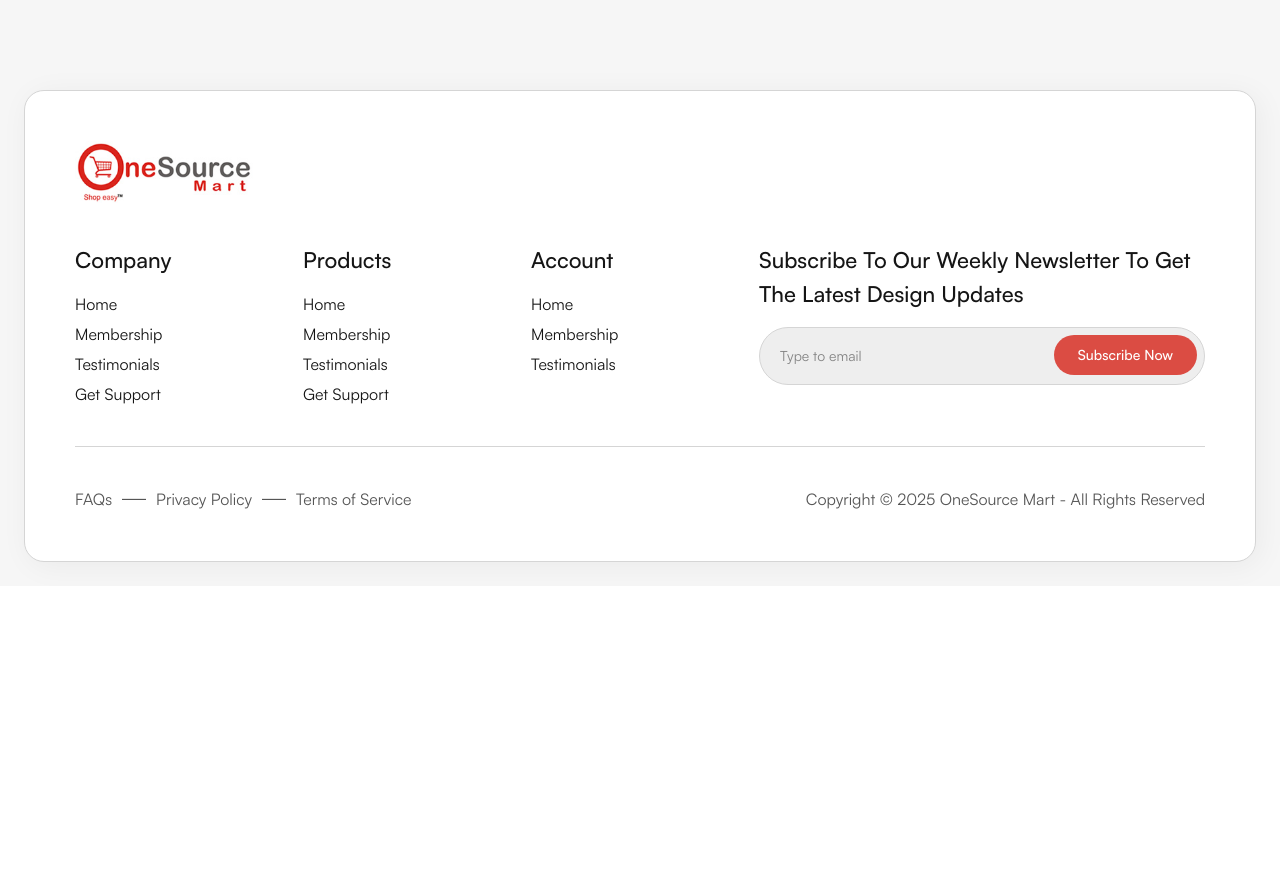
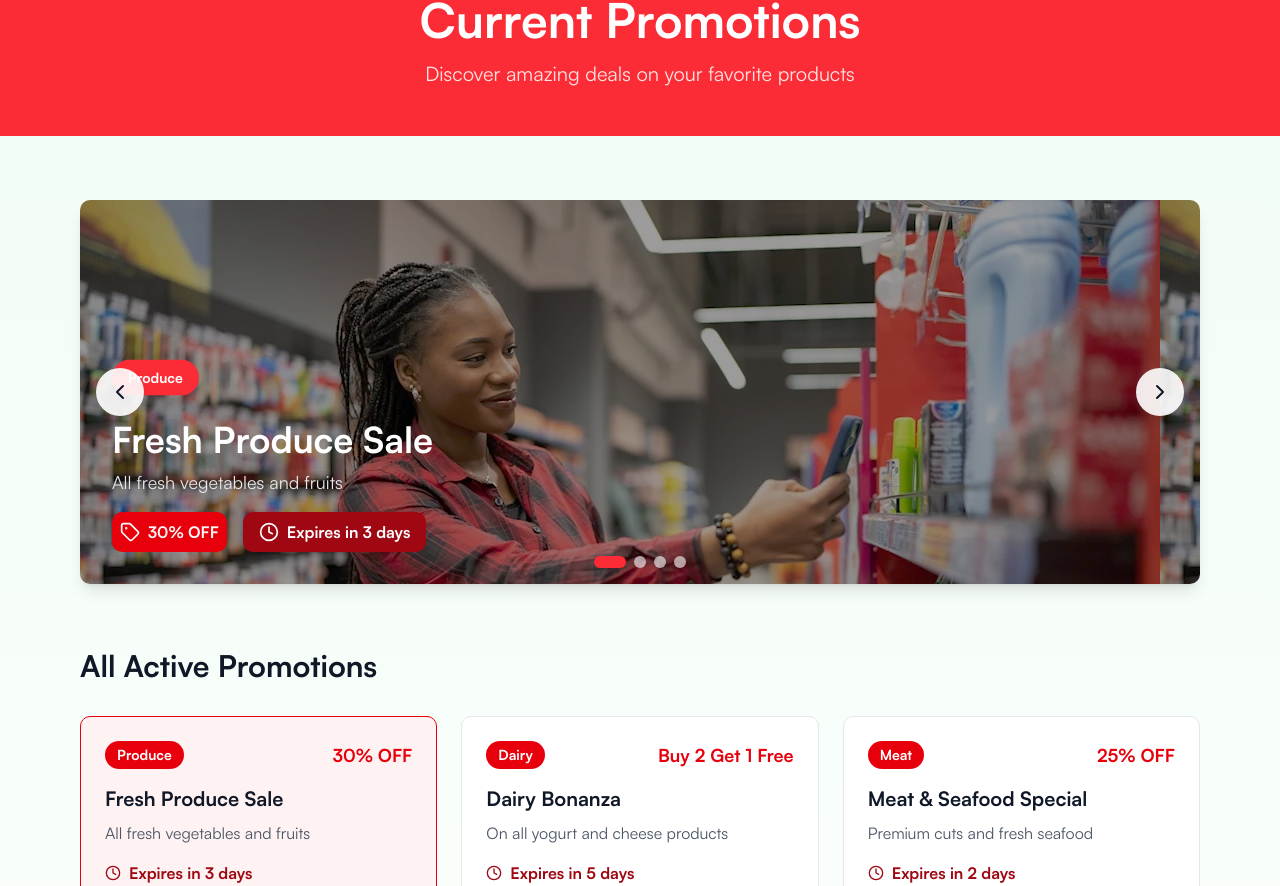
Before and after one commit to esamueljsx/onesource-mart, a React (Vite) app: page /promotions in a window 1280 px wide. Shown: the part 214-1100 px from the top of the page. Before the commit the page ends 800 px from the top, so only its background shows below. Built offline with nearby package versions, Linux system fonts and the light colour scheme.

Commit message:
Added Promotions page

```diff
--- a/src/pages/Promotions.tsx
+++ b/src/pages/Promotions.tsx
@@ -1,5 +1,196 @@
-const Promotions = () => {
-  return <h1>Promotion Page</h1>;
-};
+'use client';
 
-export default Promotions;
+import { useState } from 'react';
+import { ChevronLeft, ChevronRight, Tag, Clock } from 'lucide-react';
+
+const promotions = [
+  {
+    id: 1,
+    title: 'Fresh Produce Sale',
+    discount: '30% OFF',
+    description: 'All fresh vegetables and fruits',
+    image: '/assets/salesfixed.webp',
+    expiresIn: '3 days',
+    category: 'Produce',
+  },
+  {
+    id: 2,
+    title: 'Dairy Bonanza',
+    discount: 'Buy 2 Get 1 Free',
+    description: 'On all yogurt and cheese products',
+    image: '/assets/salesfixed.webp',
+    expiresIn: '5 days',
+    category: 'Dairy',
+  },
+  {
+    id: 3,
+    title: 'Meat & Seafood Special',
+    discount: '25% OFF',
+    description: 'Premium cuts and fresh seafood',
+    image: '/assets/salesfixed.webp',
+    expiresIn: '2 days',
+    category: 'Meat',
+  },
+  {
+    id: 4,
+    title: 'Pantry Essentials',
+    discount: 'Up to 40% OFF',
+    description: 'Canned goods, pasta, and grains',
+    image: '/assets/salesfixed.webp',
+    expiresIn: '7 days',
+    category: 'Pantry',
+  },
+
+];
+
+export default function PromotionsPage() {
+  const [currentIndex, setCurrentIndex] = useState(0);
+
+  const nextSlide = () => {
+    setCurrentIndex((prev) => (prev + 1) % promotions.length);
+  };
+
+  const prevSlide = () => {
+    setCurrentIndex((prev) => (prev - 1 + promotions.length) % promotions.length);
+  };
+
+  const goToSlide = (index:number) => {
+    setCurrentIndex(index);
+  };
+
+  const currentPromo = promotions[currentIndex];
+  const image = currentPromo.image
+
+  return (
+    <div className="min-h-screen bg-gradient-to-b from-green-50 to-white">
+      {/* Header */}
+      <section className="bg-red-500 text-white py-12 px-4">
+        <div className="max-w-6xl mx-auto text-center">
+          <h1 className="text-5xl font-bold mb-4 text-balance">
+            Current Promotions
+          </h1>
+          <p className="text-xl text-red-100">
+            Discover amazing deals on your favorite products
+          </p>
+        </div>
+      </section>
+
+      {/* Main Carousel Section */}
+      <div className="max-w-6xl mx-auto px-4 py-16">
+        <div className="relative bg-white rounded-lg shadow-lg overflow-hidden">
+          {/* Carousel Container */}
+          <div className={`relative h-100 md:h-96 bg-blend-darken bg-fit bg-[#2a262675]`}
+          style={{ backgroundImage: `url(${image})` }}>
+            {/* Overlay */}
+            <div className="absolute inset-0 flex flex-col justify-end p-8">
+              <div className="text-white">
+                <div className="inline-block bg-red-500 px-4 py-2 rounded-full mb-4 animate-bounce cursor-pointer">
+                  <p className="text-sm font-bold">{currentPromo.category}</p>
+                </div>
+                <h2 className="text-4xl font-bold mb-2 text-balance">
+                  {currentPromo.title}
+                </h2>
+                <p className="text-lg text-gray-200 mb-4">
+                  {currentPromo.description}
+                </p>
+                <div className="flex items-center gap-4">
+                  <div className="flex items-center gap-2 bg-red-600 px-2 py-2 rounded-lg">
+                    <Tag size={20} />
+                    <span className="text-md font-bold animate-pulse cursor-pointer">
+                      {currentPromo.discount}
+                    </span>
+                  </div>
+                  <div className="flex items-center gap-2 bg-red-800 px-4 py-2 rounded-lg hover:shadow-lg">
+                    <Clock size={20} />
+                    <span className="font-semibold cursor-pointer">
+                      Expires in {currentPromo.expiresIn}
+                    </span>
+                  </div>
+                </div>
+              </div>
+            </div>
+          </div>
+
+          {/* Navigation Buttons */}
+          <button
+            onClick={prevSlide}
+            className="absolute left-4 top-1/2 -translate-y-1/2 bg-white/90 hover:bg-white text-gray-900 p-3 rounded-full shadow-lg transition z-10 promotions-navigate-btn duration-300"
+            aria-label="Previous promotion"
+          >
+            <ChevronLeft size={24} />
+          </button>
+          <button
+            onClick={nextSlide}
+            className="absolute right-4 top-1/2 -translate-y-1/2 bg-white/90 hover:bg-white text-gray-900 p-3 rounded-full shadow-lg transition z-10 promotions-navigate-btn duration-300"
+            aria-label="Next promotion">
+            <ChevronRight size={24} />
+          </button>
+
+          {/* Slide Indicators */}
+          <div className="absolute bottom-4 left-1/2 -translate-x-1/2 flex gap-2 z-10">
+            {promotions.map((_, index) => (
+              <button
+                key={index}
+                onClick={() => goToSlide(index)}
+                className={`h-3 rounded-full transition ${
+                  index === currentIndex
+                    ? 'bg-red-500 w-8'
+                    : 'bg-white/60 hover:bg-white/80 w-3'
+                }`}
+                aria-label={`Go to promotion ${index + 1}`}
+              />
+            ))}
+          </div>
+        </div>
+
+        {/* Promotion Details Grid */}
+        <div className="mt-16">
+          <h3 className="text-3xl font-bold text-gray-900 mb-8">
+            All Active Promotions
+          </h3>
+          <div className="grid md:grid-cols-2 lg:grid-cols-3 gap-6">
+            {promotions.map((promo) => (
+              <div
+                key={promo.id}
+                onClick={() => goToSlide(promo.id - 1)}
+                className={`cursor-pointer p-6 rounded-lg border-1 transition duration-400 transform hover:scale-105 hover:shadow-md ${
+                  currentIndex === promo.id - 1
+                    ? 'border-red-600 bg-red-50'
+                    : 'border-gray-200 bg-white hover:border-red-400'
+                }`}
+              >
+                <div className="flex items-start justify-between mb-4">
+                  <span className="inline-block bg-red-600 text-white px-3 py-1 rounded-full text-sm font-semibold">
+                    {promo.category}
+                  </span>
+                  <span className="text-red-600 font-bold text-lg">
+                    {promo.discount}
+                  </span>
+                </div>
+                <h4 className="text-xl font-bold text-gray-900 mb-2">
+                  {promo.title}
+                </h4>
+                <p className="text-gray-600 mb-4">{promo.description}</p>
+                <div className="flex items-center gap-2 text-red-800 font-semibold">
+                  <Clock size={16} />
+                  <span>Expires in {promo.expiresIn}</span>
+                </div>
+              </div>
+            ))}
+          </div>
+        </div>
+
+        {/* CTA Section */}
+        <div className="mt-16 bg-red-500 text-white p-8 rounded-lg text-center">
+          <h3 className="text-3xl font-bold mb-4">Don't Miss Out!</h3>
+          <p className="text-lg text-red-100 mb-6">
+            Visit us today to take advantage of these amazing deals
+          </p>
+          <button className="bg-white text-red-700 hover:bg-red-50 font-bold py-3 px-8 rounded-lg transition hover:shadow-lg cursor-pointer">
+            Shop Now
+          </button>
+        </div>
+      </div>
+    </div>
+  );
+}
```
Also changed, not shown: public/assets/one-source.jpg (added), public/assets/salesfixed.webp (added).
